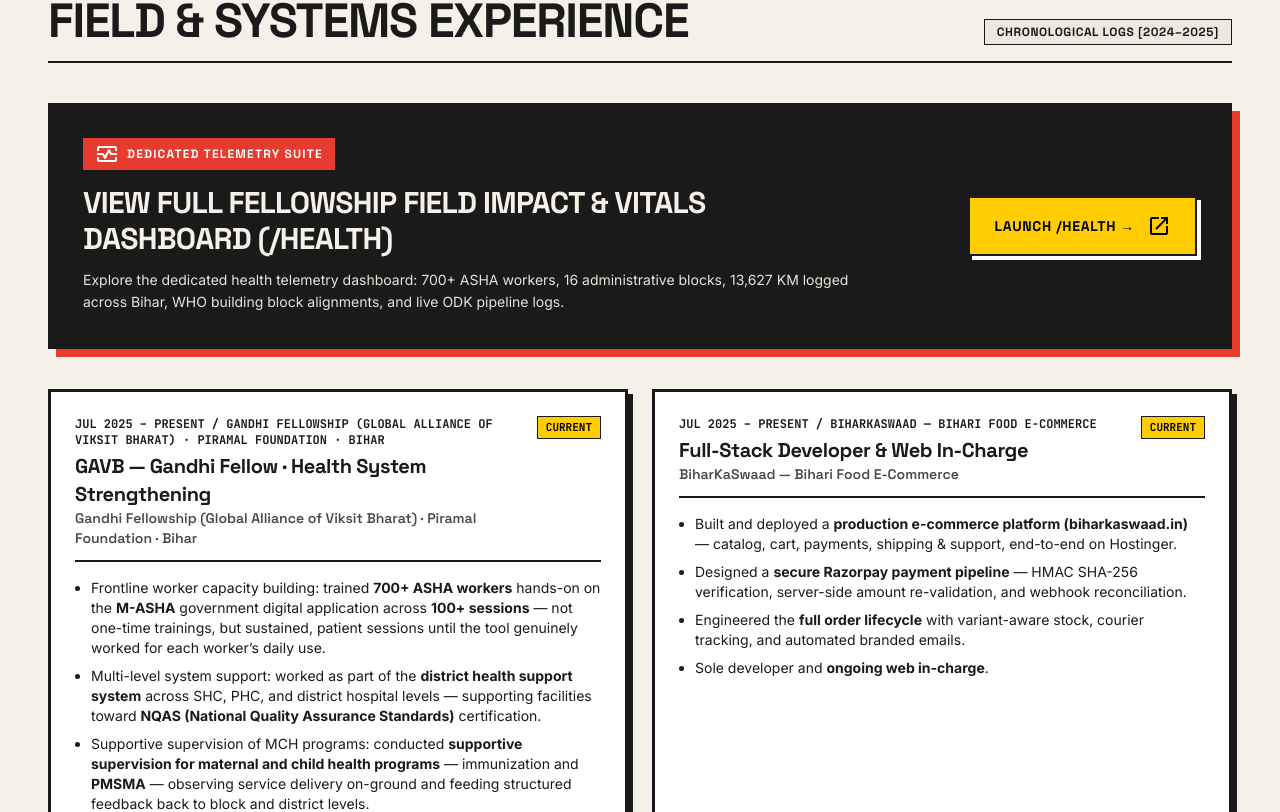
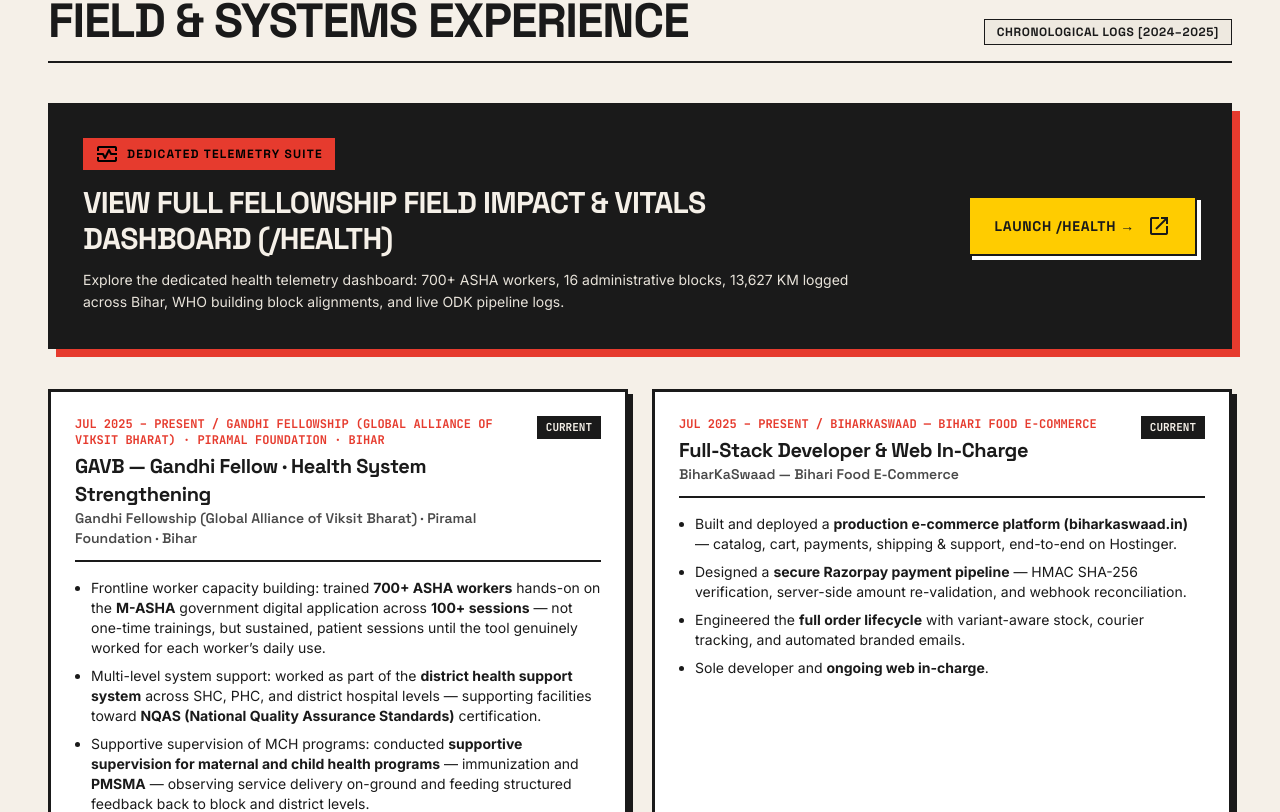
Before and after one commit to adityapandey2002/Portfolio, a Next.js app: page / in a window 1280 px wide. Shown: the part 2008-2820 px from the top of the page. Built offline with nearby package versions, Linux system fonts and the light colour scheme.

Commit message:
feat(home): restyle experience log and health banner

```diff
--- a/src/components/sections/Experience.tsx
+++ b/src/components/sections/Experience.tsx
@@ -16,31 +16,31 @@ import { experience } from '@/lib/data/experience';
 
 export function Experience() {
   return (
-    <section id="experience" className="border-b-4 border-primary dark:border-white bg-surface dark:bg-surface-dark py-10 px-4 sm:px-8 lg:px-12">
+    <section id="experience" className="border-b-4 border-primary dark:border-[#3f3f46] bg-surface dark:bg-[#161619] py-10 px-4 sm:px-8 lg:px-12">
       <div className="max-w-7xl mx-auto space-y-10">
         {/* Section Header */}
-        <div className="flex flex-col sm:flex-row sm:items-end justify-between gap-4 border-b-2 border-primary dark:border-white pb-4">
+        <div className="flex flex-col sm:flex-row sm:items-end justify-between gap-4 border-b-2 border-primary dark:border-[#3f3f46] pb-4">
           <div>
-            <span className="font-headline text-xs font-bold uppercase tracking-widest text-primary dark:text-white block">
+            <span className="font-headline text-xs font-bold uppercase tracking-widest text-primary dark:text-[#facc15] block">
               03 // OPERATIONAL RECORD
             </span>
             <h2 className="font-headline text-3xl sm:text-5xl font-bold uppercase tracking-tight text-on-surface dark:text-on-surface mt-1">
               Field & Systems Experience
             </h2>
           </div>
-          <span className="font-headline text-xs font-bold uppercase tracking-wider bg-surface-container dark:bg-surface-lowest px-3 py-1 border border-primary dark:border-white">
+          <span className="font-headline text-xs font-bold uppercase tracking-wider bg-surface-container dark:bg-surface-lowest px-3 py-1 border border-primary dark:border-[#3f3f46]">
             CHRONOLOGICAL LOGS [2024–2025]
           </span>
         </div>
 
         {/* Prominent Brutalist Health Dashboard Banner Card */}
-        <div className="bg-primary dark:bg-accent-red text-on-primary dark:text-on-accent-red border-3 border-primary dark:border-white p-6 sm:p-8 shadow-[8px_8px_0px_#e63b2e] dark:shadow-[8px_8px_0px_#e63b2e] flex flex-col md:flex-row items-start md:items-center justify-between gap-6">
+        <div className="bg-primary dark:bg-[#0f0f11] text-on-primary dark:text-on-surface border-3 border-primary dark:border-[#3f3f46] p-6 sm:p-8 shadow-[8px_8px_0px_#e63b2e] dark:shadow-[8px_8px_0px_#facc15] flex flex-col md:flex-row items-start md:items-center justify-between gap-6">
           <div className="space-y-3 max-w-3xl">
-            <div className="inline-flex items-center gap-2 bg-accent-red dark:bg-accent-red text-white dark:text-white px-3 py-1 font-headline font-bold text-xs uppercase tracking-widest">
+            <div className="inline-flex items-center gap-2 bg-secondary text-black dark:text-[#121214] px-3 py-1 font-headline font-bold text-xs uppercase tracking-widest">
               <span className="material-symbols-outlined text-sm">monitor_heart</span>
               DEDICATED TELEMETRY SUITE
             </div>
-            <h3 className="font-headline text-2xl sm:text-3xl font-bold uppercase tracking-tight text-on-primary dark:text-white">
+            <h3 className="font-headline text-2xl sm:text-3xl font-bold uppercase tracking-tight text-on-primary dark:text-on-surface">
               View Full Fellowship Field Impact & Vitals Dashboard (/health)
             </h3>
             <p className="font-body text-sm text-surface-container-high dark:text-surface-high leading-relaxed">
@@ -49,7 +49,7 @@ export function Experience() {
           </div>
           <Link
             href="/health"
-            className="inline-flex items-center gap-3 px-6 py-4 bg-accent-yellow dark:bg-accent-yellow text-black dark:text-black font-headline font-bold text-sm uppercase tracking-wider border-2 border-primary dark:border-white shadow-[4px_4px_0px_#ffffff] dark:shadow-[4px_4px_0px_#ffffff] hover:bg-surface dark:hover:bg-surface-container-low hover:text-on-surface transition-all shrink-0"
+            className="inline-flex items-center gap-3 px-6 py-4 bg-primary-container text-on-primary-container dark:bg-[#facc15] dark:text-[#121214] font-headline font-bold text-sm uppercase tracking-wider border-2 border-primary dark:border-[#facc15] shadow-[4px_4px_0px_#ffffff] dark:shadow-[4px_4px_0px_#000000] hover:bg-surface dark:hover:bg-white hover:text-on-surface dark:hover:text-black transition-all shrink-0"
           >
             Launch /health &rarr;
             <span className="material-symbols-outlined text-lg">open_in_new</span>
@@ -61,19 +61,19 @@ export function Experience() {
           {experience.map((xp) => (
             <div
               key={xp.role}
-              className="bg-surface-container-lowest dark:bg-surface-low border-3 border-primary dark:border-white p-6 shadow-[5px_5px_0px_#1a1a1a] dark:shadow-[5px_5px_0px_#ffffff] flex flex-col justify-between"
+              className="bg-surface-container-lowest dark:bg-[#202024] border-3 border-primary dark:border-[#3f3f46] p-6 shadow-[5px_5px_0px_#1a1a1a] dark:shadow-[5px_5px_0px_#000000] flex flex-col justify-between"
             >
               <div className="space-y-4">
-                <div className="flex items-start justify-between gap-2 border-b-2 border-primary dark:border-white pb-3">
+                <div className="flex items-start justify-between gap-2 border-b-2 border-primary dark:border-[#3f3f46] pb-3">
                   <div>
-                    <span className={`font-mono text-xs font-bold text-primary dark:text-white uppercase block`}>
+                    <span className={`font-mono text-xs font-bold text-secondary uppercase block`}>
                       {xp.period} {"/"} {xp.org}
                     </span>
                     <h4 className="font-headline text-xl font-bold text-on-surface dark:text-on-surface mt-1">{xp.role}</h4>
                     <p className="font-headline text-sm font-semibold text-on-surface-variant dark:text-on-surface-variant">{xp.org}</p>
                   </div>
                   {xp.current && (
-                    <span className="bg-accent-yellow dark:bg-accent-yellow text-black dark:text-black text-[11px] font-mono font-bold px-2 py-0.5 border border-primary dark:border-white">
+                    <span className="bg-primary text-on-primary dark:bg-[#facc15] dark:text-[#121214] text-[11px] font-mono font-bold px-2 py-0.5 border border-primary dark:border-[#3f3f46]">
                       CURRENT
                     </span>
                   )}
@@ -84,9 +84,9 @@ export function Experience() {
                   ))}
                 </ul>
               </div>
-              <div className="mt-6 pt-4 border-t border-primary dark:border-white flex flex-wrap gap-2">
+              <div className="mt-6 pt-4 border-t border-primary dark:border-[#3f3f46] flex flex-wrap gap-2">
                 {xp.tags.map((t) => (
-                  <span key={t} className="font-mono text-[11px] bg-surface-container dark:bg-surface-low px-2 py-0.5 border border-primary dark:border-white text-on-surface dark:text-on-surface">
+                  <span key={t} className="font-mono text-[11px] bg-surface-container dark:bg-[#202024] px-2 py-0.5 border border-primary dark:border-[#3f3f46] text-on-surface dark:text-on-surface">
                     {t}
                   </span>
                 ))}
```
